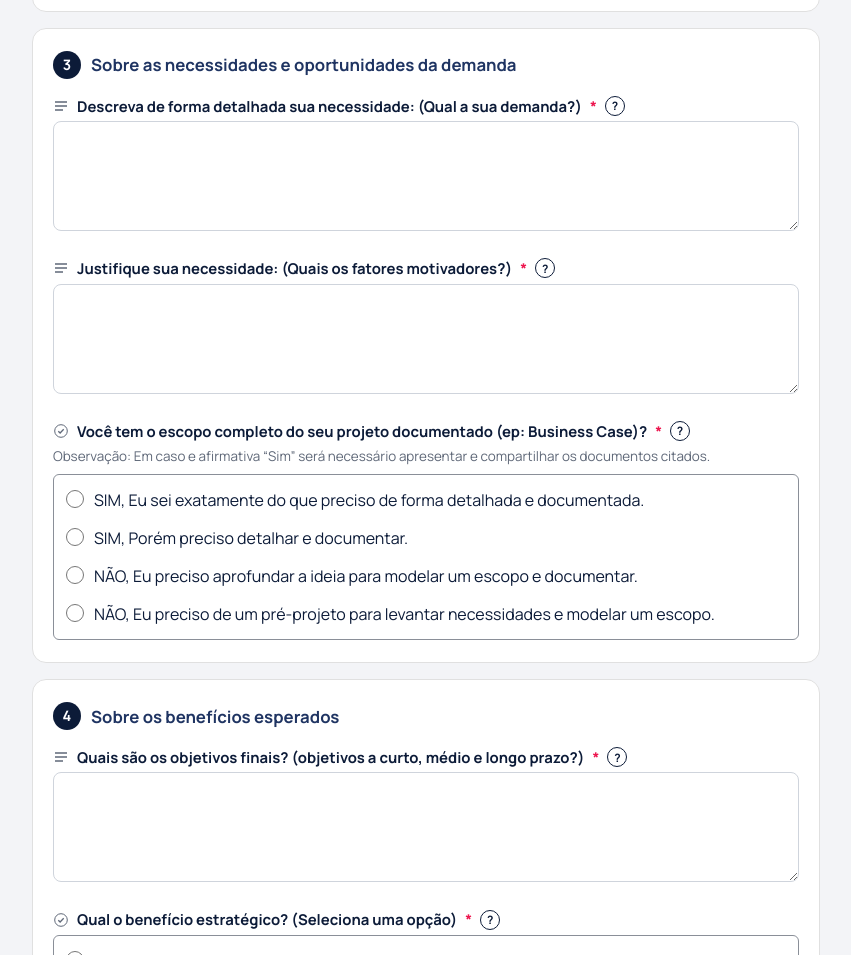
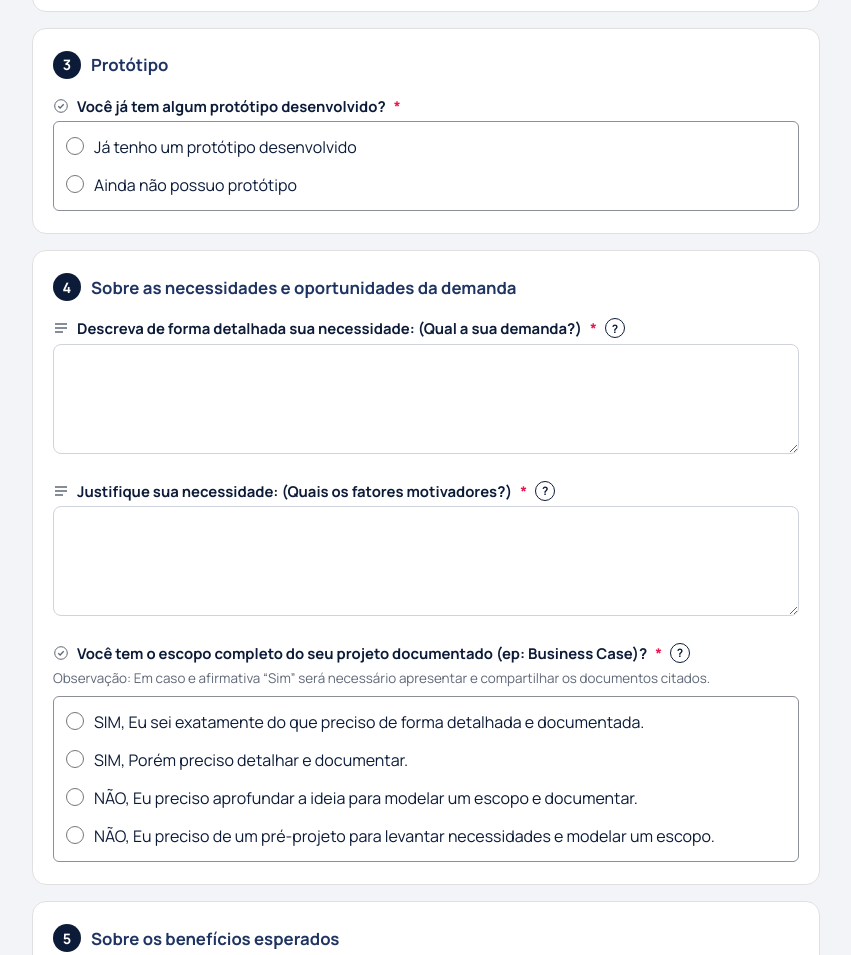
Before and after one commit to PMO-JCESA/SOLICIT_PROJ_MELHORIAS, a plain HTML site: page index.html in a window 1280 px wide. Shown: the part 1150-2105 px from the top of the page, without its empty margins (214-1065 px from the left). Drawn offline with Linux system fonts and the light colour scheme.

Commit message:
Add files via upload

```diff
--- a/index.html
+++ b/index.html
@@ -203,10 +203,21 @@
         </div>
       </div>
 
+      <div class="block">
+        <h2><span class="num">3</span> Protótipo</h2>
+        <div class="f" data-tip="prototipo">
+          <div class="f-head"><svg><use href="#i-choice"/></svg>Você já tem algum protótipo desenvolvido? <span class="req">*</span></div>
+          <div class="radios" data-required data-name="prototipo" data-label="Você já tem algum protótipo desenvolvido?">
+            <label><input type="radio" name="prototipo" value="Já tenho um protótipo desenvolvido">Já tenho um protótipo desenvolvido</label>
+            <label><input type="radio" name="prototipo" value="Ainda não possuo protótipo">Ainda não possuo protótipo</label>
+          </div>
+        </div>
+      </div>
+
       <div id="grpPM">
       <!-- ===== Necessidades e oportunidades ===== -->
       <div class="block">
-        <h2><span class="num">3</span> Sobre as necessidades e oportunidades da demanda</h2>
+        <h2><span class="num">4</span> Sobre as necessidades e oportunidades da demanda</h2>
         <div class="f" data-tip="necessidade">
           <div class="f-head"><svg><use href="#i-note"/></svg>Descreva de forma detalhada sua necessidade: (Qual a sua demanda?) <span class="req">*</span></div>
           <textarea name="necessidade" data-label="Descreva de forma detalhada sua necessidade: (Qual a sua demanda?)" required></textarea>
@@ -236,7 +247,7 @@
 
       <!-- ===== Benefícios esperados ===== -->
       <div class="block">
-        <h2><span class="num">4</span> Sobre os benefícios esperados</h2>
+        <h2><span class="num">5</span> Sobre os benefícios esperados</h2>
         <div class="f" data-tip="objetivos">
           <div class="f-head"><svg><use href="#i-note"/></svg>Quais são os objetivos finais? (objetivos a curto, médio e longo prazo?) <span class="req">*</span></div>
           <textarea name="objetivos" data-label="Quais são os objetivos finais? (objetivos a curto, médio e longo prazo?)" required></textarea>
@@ -265,7 +276,7 @@
 
       <!-- ===== Impactos e riscos ===== -->
       <div class="block">
-        <h2><span class="num">5</span> Sobre impactos e riscos</h2>
+        <h2><span class="num">6</span> Sobre impactos e riscos</h2>
         <div class="f" data-tip="processos">
           <div class="f-head"><svg><use href="#i-note"/></svg>Quais processos serão impactados com esta demanda?</div>
           <textarea name="processos" data-label="Quais processos serão impactados com esta demanda?"></textarea>
@@ -293,7 +304,7 @@
 
       <!-- ===== Uso exclusivo da TI ===== -->
       <div class="block ti">
-        <h2><span class="num">6</span> Uso exclusivo da TI <span class="lock">🔒 preenchido pela TI</span></h2>
+        <h2><span class="num">7</span> Uso exclusivo da TI <span class="lock">🔒 preenchido pela TI</span></h2>
         <div class="f">
           <div class="f-head"><svg><use href="#i-choice"/></svg>Status da demanda (Uso da TI)</div>
           <p class="help">Toda demanda nova entra como <b>Pré escopo (Em Análise)</b>. A TI atualiza o status a cada etapa e você recebe um e-mail a cada mudança.</p>
@@ -412,11 +423,12 @@
   const ORDEM_PM = [
     ['Tipo da demanda', [['Tipo da demanda','tipo']]],
     ['Identificação', [['Título','titulo'],['Departamento','departamento'],['Solicitante da demanda','solicitante'],['E-mail do solicitante','email']]],
+    ['Protótipo', ['prototipo']],
     ['Sobre as necessidades e oportunidades da demanda', ['necessidade','justificativa','escopo','escopo_desc','escopo_link']],
     ['Sobre os benefícios esperados', ['objetivos','beneficio','retorno','sucesso']],
     ['Sobre impactos e riscos', ['processos','procdoc','obstaculos','implicacoes']]
   ];
-  const CAMPOS_PM = ['tipo','titulo','departamento','solicitante','email','necessidade','justificativa','escopo','escopo_desc','escopo_link',
+  const CAMPOS_PM = ['tipo','titulo','departamento','solicitante','email','prototipo','necessidade','justificativa','escopo','escopo_desc','escopo_link',
                   'objetivos','beneficio','retorno','sucesso','processos','procdoc','obstaculos','implicacoes'];
   const ordem = () => ORDEM_PM;
   function rotulo(n){ const el = form.querySelector(`[name="${n}"]`); return el.closest('.radios,.checks')?.dataset.label || el.dataset.label; }
```
